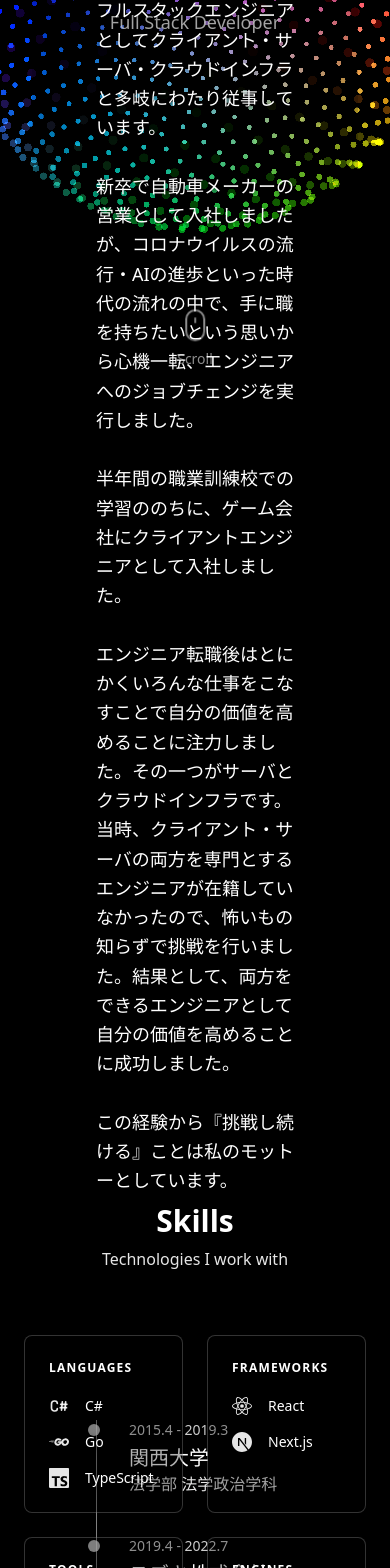
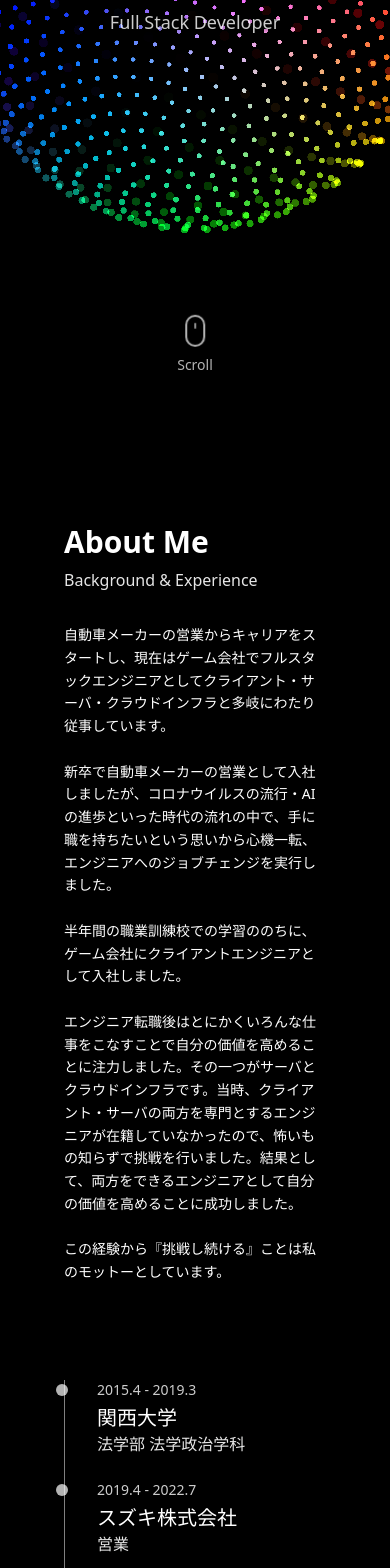
Before and after one commit to izoizo2000/portfolio-site, a Next.js app: page / in a window 390 px wide. Shown: the part 432-2000 px from the top of the page. Built offline with nearby package versions, Linux system fonts and the light colour scheme.

Commit message:
feat: スマホ対応

```diff
--- a/src/components/sections/AboutSection.tsx
+++ b/src/components/sections/AboutSection.tsx
@@ -5,28 +5,28 @@ export function AboutSection() {
     return (
         <section
             id="about"
-            className="h-screen snap-start snap-always flex items-center relative px-8 md:px-16"
+            className="min-h-screen pt-20 pb-8 md:py-0 md:h-screen snap-start snap-always flex items-center relative px-8 md:px-16"
         >
-            <div className="w-full max-w-6xl mx-auto grid md:grid-cols-2 gap-16 bg-black/20 rounded-2xl p-8">
+            <div className="w-full max-w-6xl mx-auto grid md:grid-cols-2 gap-8 md:gap-16 bg-black/20 rounded-2xl p-4 md:p-8">
                 {/* 左: タイトル＆説明 */}
-                <div className="p-8">
+                <div className="p-4 md:p-8">
                     <div className="mb-8">
-                        <h2 className="text-5xl md:text-7xl font-bold text-white drop-shadow-[0_2px_4px_rgba(0,0,0,0.8)]">
+                        <h2 className="text-3xl md:text-7xl font-bold text-white drop-shadow-[0_2px_4px_rgba(0,0,0,0.8)]">
                             {ABOUT.title}
                         </h2>
                         <p className="text-white/90 mt-2 drop-shadow-[0_1px_2px_rgba(0,0,0,0.8)]">
                             {ABOUT.subtitle}
                         </p>
                     </div>
-                    <p className="text-lg text-white leading-relaxed drop-shadow-[0_1px_2px_rgba(0,0,0,0.8)] whitespace-pre-line">
+                    <p className="text-sm md:text-lg text-white leading-relaxed drop-shadow-[0_1px_2px_rgba(0,0,0,0.8)] whitespace-pre-line">
                         {ABOUT.description}
                     </p>
                 </div>
 
                 {/* 右: 経歴 */}
-                <div className="p-8 mt-24">
+                <div className="p-4 md:p-8 mt-8 md:mt-24">
                     <div className="relative pl-8 border-l border-white/50">
-                        <div className="space-y-10">
+                        <div className="space-y-6 md:space-y-10">
                             {CAREER.map(({ period, company, role, isCurrent }) => (
                                 <div key={company} className="relative">
                                     <div className={`absolute -left-[41px] top-1 w-3 h-3 rounded-full ${isCurrent ? 'bg-white' : 'bg-white/70'}`} />
--- a/src/components/sections/ContactSection.tsx
+++ b/src/components/sections/ContactSection.tsx
@@ -4,13 +4,13 @@ export function ContactSection() {
     return (
         <section
             id="contact"
-            className="h-screen snap-start snap-always flex flex-col items-center justify-center relative px-6 md:px-12"
+            className="min-h-screen pt-20 pb-16 md:py-0 md:h-screen snap-start snap-always flex flex-col items-center justify-center relative px-6 md:px-12"
         >
             {/* タイトル */}
             <h2 className="text-3xl md:text-5xl font-bold text-white mb-4 drop-shadow-[0_2px_4px_rgba(0,0,0,0.8)]">
                 Contact
             </h2>
-            <p className="text-white/70 mb-12 drop-shadow-[0_1px_2px_rgba(0,0,0,0.8)]">
+            <p className="text-white/70 mb-8 md:mb-12 drop-shadow-[0_1px_2px_rgba(0,0,0,0.8)]">
                 Get in touch with me
             </p>
 
@@ -23,7 +23,7 @@ export function ContactSection() {
                             href={url}
                             target="_blank"
                             rel="noopener noreferrer"
-                            className="group flex flex-col items-center justify-center p-6 bg-black/40 border border-white/20 rounded-lg hover:border-white hover:bg-white/10 hover:shadow-[0_0_30px_rgba(255,255,255,0.3)] transition-all duration-300"
+                            className="group flex flex-col items-center justify-center p-4 md:p-6 bg-black/40 border border-white/20 rounded-lg hover:border-white hover:bg-white/10 hover:shadow-[0_0_30px_rgba(255,255,255,0.3)] transition-all duration-300"
                         >
                             <Icon className="w-8 h-8 text-white mb-3 group-hover:scale-125 group-hover:drop-shadow-[0_0_8px_rgba(255,255,255,0.8)] transition-all duration-300" />
                             <span className="text-sm text-white/90 group-hover:text-white">{name}</span>
@@ -31,7 +31,7 @@ export function ContactSection() {
                     ) : (
                         <div
                             key={name}
-                            className="flex flex-col items-center justify-center p-6 bg-black/20 border border-white/10 rounded-lg cursor-not-allowed"
+                            className="flex flex-col items-center justify-center p-4 md:p-6 bg-black/20 border border-white/10 rounded-lg cursor-not-allowed"
                         >
                             <Icon className="w-8 h-8 text-white/30 mb-3" />
                             <span className="text-sm text-white/30">{name}</span>
--- a/src/components/sections/HeroSection.tsx
+++ b/src/components/sections/HeroSection.tsx
@@ -6,7 +6,7 @@ export function HeroSection({ isScrolled }: HeroSectionProps) {
     return (
         <section
             id="hero"
-            className="h-screen snap-start snap-always flex flex-col items-center justify-center relative"
+            className="min-h-screen snap-start snap-always flex flex-col items-center justify-center relative"
         >
             <div className="text-center">
                 <h1 className="text-5xl md:text-7xl font-bold text-white mb-4 drop-shadow-[0_2px_4px_rgba(0,0,0,0.8)]">
--- a/src/components/sections/SkillSection.tsx
+++ b/src/components/sections/SkillSection.tsx
@@ -6,10 +6,10 @@ export function SkillSection() {
     return (
         <section
             id="skills"
-            className="h-screen snap-start snap-always flex flex-col items-center justify-center relative px-6 md:px-12"
+            className="min-h-screen pt-20 pb-16 md:py-0 md:h-screen snap-start snap-always flex flex-col items-center justify-center relative px-6 md:px-12"
         >
             {/* タイトル */}
-            <div className="mb-16 text-center">
+            <div className="mb-8 md:mb-16 text-center">
                 <h2 className="text-3xl md:text-5xl font-bold text-white drop-shadow-[0_2px_6px_rgba(0,0,0,0.9)]">
                     Skills
                 </h2>
@@ -23,7 +23,7 @@ export function SkillSection() {
                 {SKILLS.map(({ category, items }) => (
                     <div
                         key={category}
-                        className="group p-6 bg-black/30 border border-white/20 rounded-lg hover:border-white/50 hover:bg-black/40 transition-all duration-300"
+                        className="group p-4 md:p-6 bg-black/30 border border-white/20 rounded-lg hover:border-white/50 hover:bg-black/40 transition-all duration-300"
                     >
                         <h3 className="text-xs font-bold text-white mb-5 uppercase tracking-widest drop-shadow-[0_1px_4px_rgba(0,0,0,0.9)]">
                             {category}
@@ -43,7 +43,7 @@ export function SkillSection() {
             </div>
 
             {/* 資格 */}
-            <div className="mt-12 w-full max-w-6xl">
+            <div className="mt-8 md:mt-12 w-full max-w-6xl">
                 <h3 className="text-xs font-bold text-white mb-4 uppercase tracking-widest text-center drop-shadow-[0_1px_4px_rgba(0,0,0,0.9)]">
                     Certifications
                 </h3>
--- a/src/components/sections/WorkSection.tsx
+++ b/src/components/sections/WorkSection.tsx
@@ -4,12 +4,12 @@ export function WorkSection() {
     return (
         <section
             id="works"
-            className="h-screen snap-start snap-always flex flex-col items-center justify-center relative"
+            className="min-h-screen pt-20 pb-16 md:py-0 md:h-screen snap-start snap-always flex flex-col items-center justify-center relative"
         >
             {/* コンテンツコンテナ */}
-            <div className="bg-black/20 rounded-2xl p-8">
+            <div className="bg-black/20 rounded-2xl p-4 md:p-8 mx-4 md:mx-0">
                 {/* タイトル */}
-                <div className="mb-12 text-center">
+                <div className="mb-6 md:mb-12 text-center">
                     <h2 className="text-3xl font-bold text-white drop-shadow-[0_2px_6px_rgba(0,0,0,0.9)]">
                         Works
                     </h2>
@@ -23,7 +23,7 @@ export function WorkSection() {
                 {WORKS.map(({ id, title, category, description, isComingSoon }) => (
                     <div
                         key={id}
-                        className="group p-8 bg-black/30 border border-white/20 rounded-lg hover:border-white/50 hover:bg-black/40 transition-all duration-300"
+                        className="group p-4 md:p-8 bg-black/30 border border-white/20 rounded-lg hover:border-white/50 hover:bg-black/40 transition-all duration-300"
                     >
                         {/* カテゴリラベル */}
                         <span className="text-xs font-bold text-white/70 uppercase tracking-widest drop-shadow-[0_1px_4px_rgba(0,0,0,0.9)]">
@@ -31,7 +31,7 @@ export function WorkSection() {
                         </span>
 
                         {/* タイトル */}
-                        <h3 className="text-2xl font-bold text-white mt-4 drop-shadow-[0_1px_4px_rgba(0,0,0,0.9)]">
+                        <h3 className="text-xl md:text-2xl font-bold text-white mt-4 drop-shadow-[0_1px_4px_rgba(0,0,0,0.9)]">
                             {title}
                         </h3>
 
```
